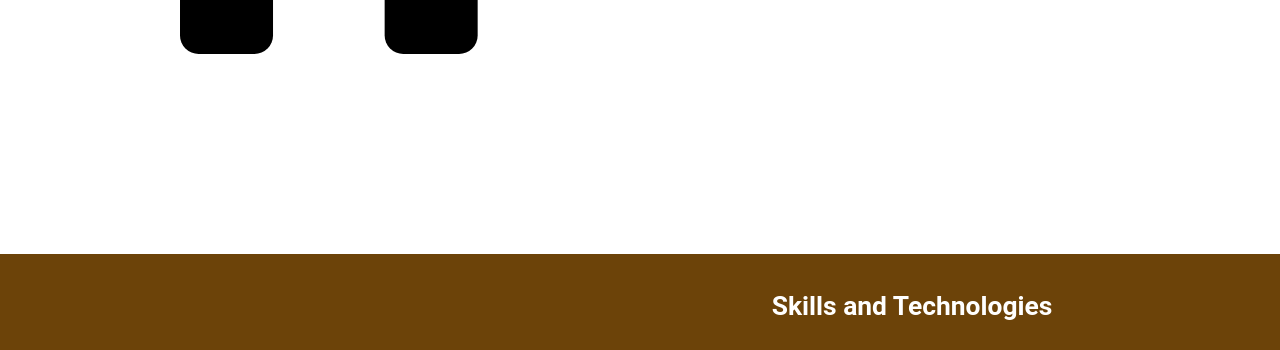
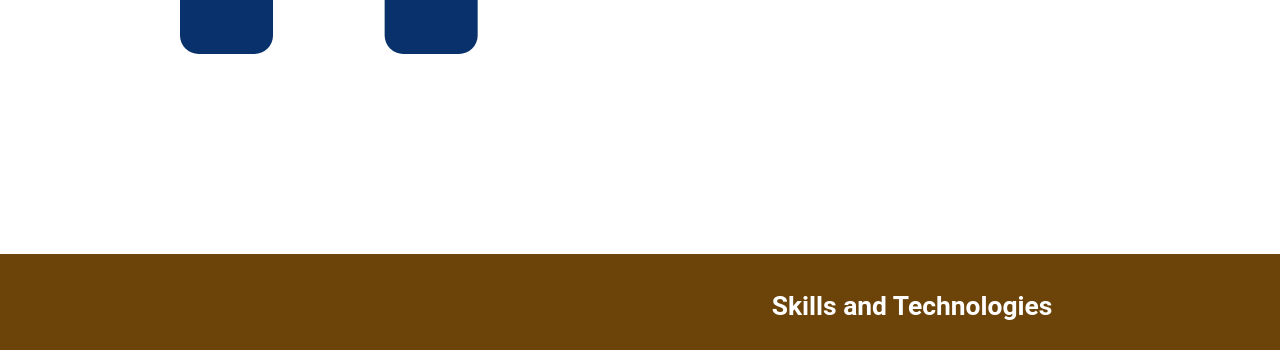
Before and after one commit to richardsimonb/richardsimonb.github.io, an Astro site: page / in a window 1280 px wide. Shown: the part 546-896 px from the top of the page. Built offline with nearby package versions, Linux system fonts and the light colour scheme; Astro itself is replaced by a stand-in of ours.

Commit message:
update root css

```diff
--- a/src/styles/global.css
+++ b/src/styles/global.css
@@ -1,12 +1,17 @@
 :root {
-    --primary-color: light-dark(#09326C, #CCE0FF);
+    --primary-color: light-dark(#CCE0FF, #09326C);
+    --inverted-primary-color: light-dark(#09326C, #CCE0FF);
     --secondary-color: #6c4309;
-    --background-color: light-dark(#ffffff, #161A1D)
-    --neutral-color: light-dark(#F1F2F4, #22272B);
+    --background-color: light-dark(#ffffff, #161A1D);
+    --neutral-color: light-dark(#DCDFE4, #2C333A);
+    --text-color: light-dark(#000000, #FFFFFF);
+    --inverted-text-color: light-dark(#FFFFFF, #000000);
 }
 
 *, *:before, *:after {
-  box-sizing: inherit;
+  -webkit-box-sizing: border-box;
+  -moz-box-sizing: border-box;
+  box-sizing: border-box;
 }
 
 html{
```
